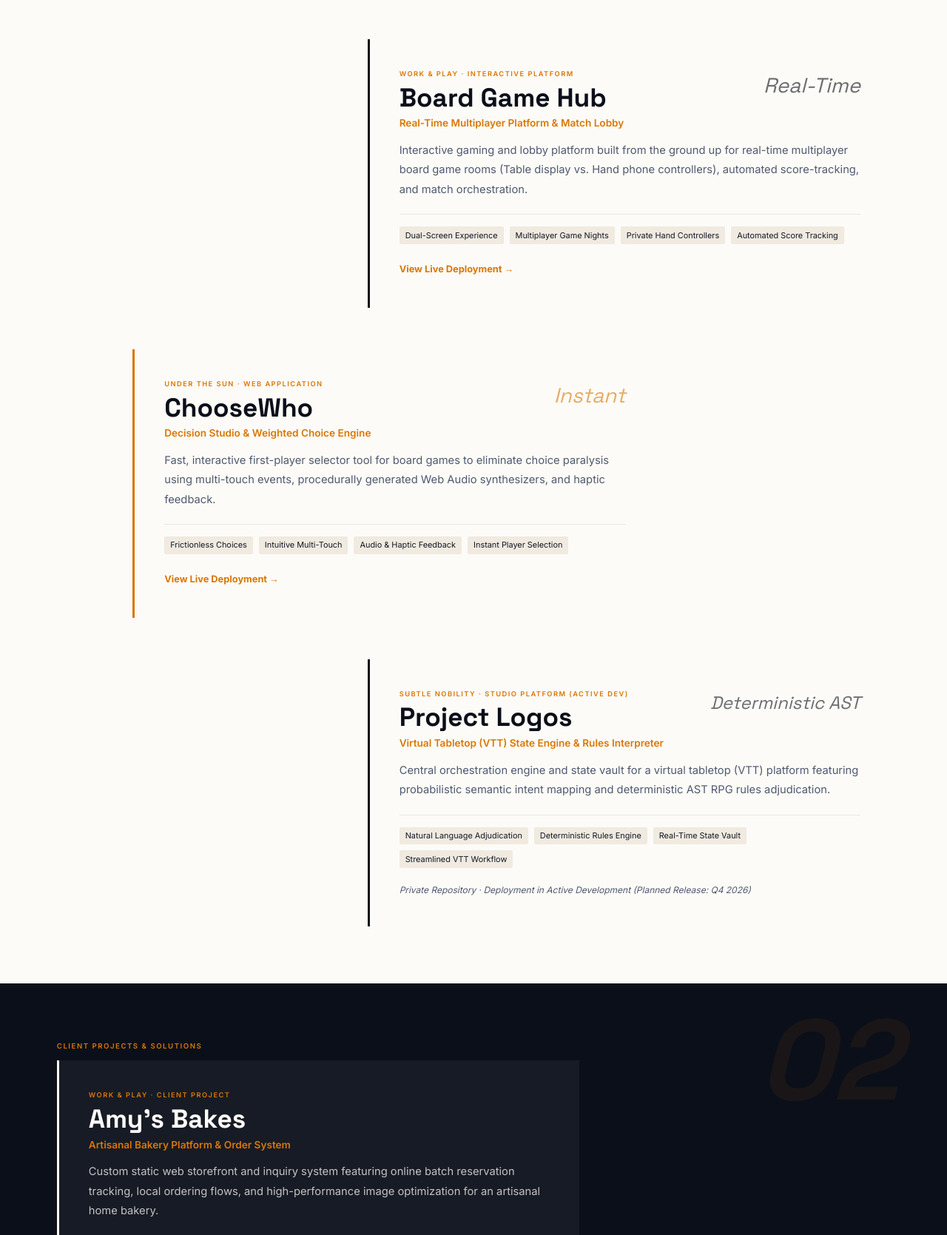
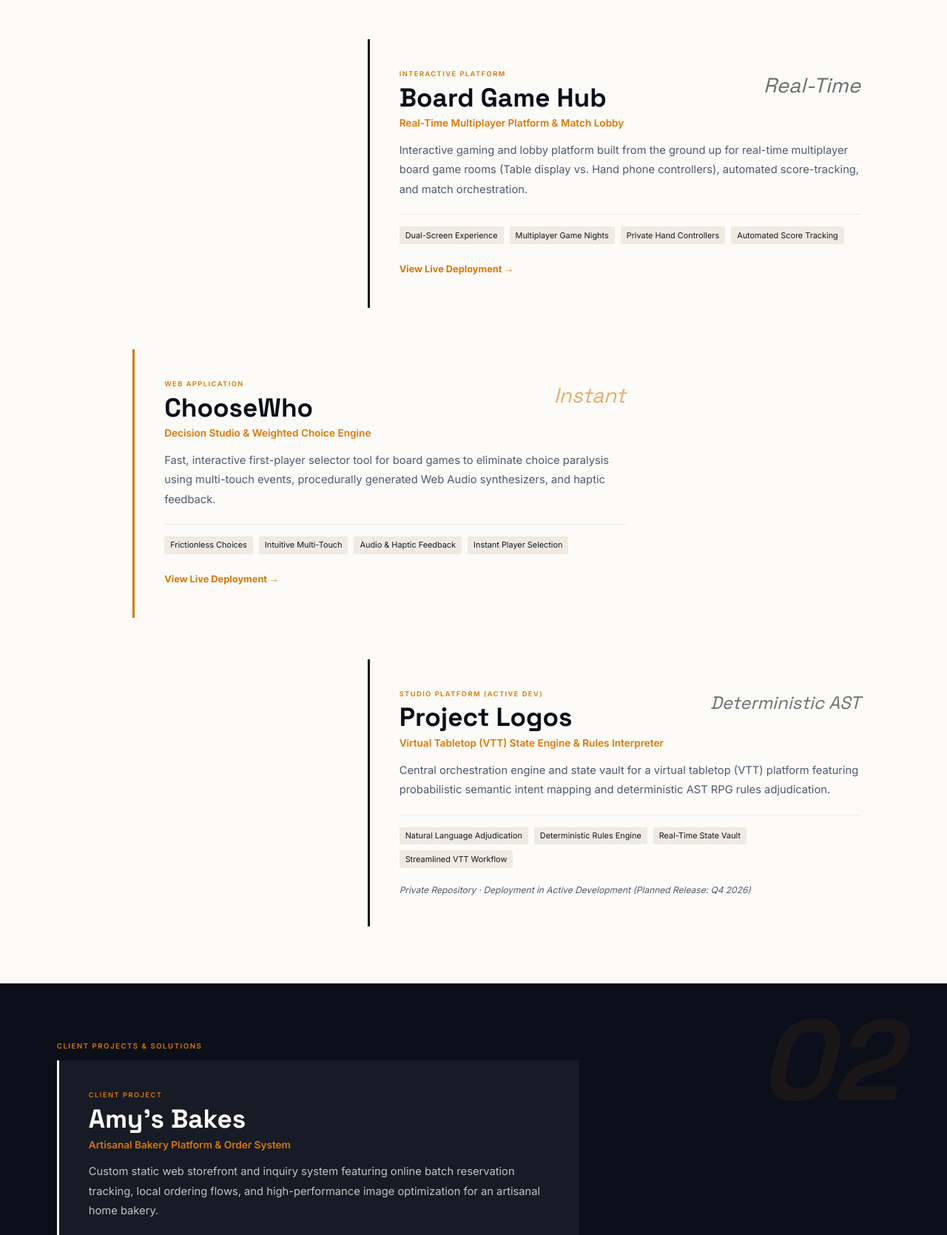
Before and after one commit to higherkey/eight-one-five-design, an Eleventy site: page portfolio.html in a window 1280 px wide. Shown: the part 1131-2800 px from the top of the page at 74% size. Built offline with nearby package versions, Linux system fonts and the light colour scheme; Eleventy itself is replaced by a stand-in of ours; files that its build step writes are made by us from their sources.

Commit message:
refactor: Remove pillar prefixes from portfolio category tags and update Kipu to Interactive App
Remove UNDER THE SUN, WORK & PLAY, WISDOM, and SUBTLE NOBILITY from all portfolio card tags. Update Kipu category to Interactive App.

```diff
--- a/app.js
+++ b/app.js
@@ -144,7 +144,7 @@ const CASE_STUDIES = [
     id: 'kipu',
     title: 'Kipu',
     subtitle: 'Sensory Mini-Games & Knowledge Engine',
-    category: 'Product / System',
+    category: 'Interactive App',
     metric: '100%',
     metricLabel: 'Deterministic Safety',
     pillar: 'Wisdom',
--- a/portfolio.html
+++ b/portfolio.html
@@ -31,7 +31,7 @@ permalink: /portfolio.html
           <div class="hor-stagger__item" style="background:var(--cream); padding:2.5rem; border-left:3px solid var(--amber);">
             <div style="display:flex; justify-content:space-between; align-items:flex-start; flex-wrap:wrap; gap:1rem;">
               <div>
-                <span class="hor-tag" style="font-size:0.58rem; margin-bottom:0.25rem; display:block;">WISDOM &middot; PRODUCT / SYSTEM</span>
+                <span class="hor-tag" style="font-size:0.58rem; margin-bottom:0.25rem; display:block;">INTERACTIVE APP</span>
                 <h3 class="hor-head" style="margin-bottom:0.25rem;">Kipu</h3>
                 <p style="font-size:0.85rem; font-weight:600; color:var(--amber); margin-bottom:0.75rem;">Sensory Mini-Games &amp; Knowledge Engine</p>
               </div>
@@ -53,7 +53,7 @@ permalink: /portfolio.html
           <div class="hor-stagger__item" style="background:var(--cream); padding:2.5rem; border-left:3px solid var(--dusk);">
             <div style="display:flex; justify-content:space-between; align-items:flex-start; flex-wrap:wrap; gap:1rem;">
               <div>
-                <span class="hor-tag" style="font-size:0.58rem; margin-bottom:0.25rem; display:block;">WORK &amp; PLAY &middot; INTERACTIVE PLATFORM</span>
+                <span class="hor-tag" style="font-size:0.58rem; margin-bottom:0.25rem; display:block;">INTERACTIVE PLATFORM</span>
                 <h3 class="hor-head" style="margin-bottom:0.25rem;">Board Game Hub</h3>
                 <p style="font-size:0.85rem; font-weight:600; color:var(--amber); margin-bottom:0.75rem;">Real-Time Multiplayer Platform &amp; Match Lobby</p>
               </div>
@@ -75,7 +75,7 @@ permalink: /portfolio.html
           <div class="hor-stagger__item" style="background:var(--cream); padding:2.5rem; border-left:3px solid var(--amber);">
             <div style="display:flex; justify-content:space-between; align-items:flex-start; flex-wrap:wrap; gap:1rem;">
               <div>
-                <span class="hor-tag" style="font-size:0.58rem; margin-bottom:0.25rem; display:block;">UNDER THE SUN &middot; WEB APPLICATION</span>
+                <span class="hor-tag" style="font-size:0.58rem; margin-bottom:0.25rem; display:block;">WEB APPLICATION</span>
                 <h3 class="hor-head" style="margin-bottom:0.25rem;">ChooseWho</h3>
                 <p style="font-size:0.85rem; font-weight:600; color:var(--amber); margin-bottom:0.75rem;">Decision Studio &amp; Weighted Choice Engine</p>
               </div>
@@ -97,7 +97,7 @@ permalink: /portfolio.html
           <div class="hor-stagger__item" style="background:var(--cream); padding:2.5rem; border-left:3px solid var(--dusk);">
             <div style="display:flex; justify-content:space-between; align-items:flex-start; flex-wrap:wrap; gap:1rem;">
               <div>
-                <span class="hor-tag" style="font-size:0.58rem; margin-bottom:0.25rem; display:block;">SUBTLE NOBILITY &middot; STUDIO PLATFORM (ACTIVE DEV)</span>
+                <span class="hor-tag" style="font-size:0.58rem; margin-bottom:0.25rem; display:block;">STUDIO PLATFORM (ACTIVE DEV)</span>
                 <h3 class="hor-head" style="margin-bottom:0.25rem;">Project Logos</h3>
                 <p style="font-size:0.85rem; font-weight:600; color:var(--amber); margin-bottom:0.75rem;">Virtual Tabletop (VTT) State Engine &amp; Rules Interpreter</p>
               </div>
@@ -131,7 +131,7 @@ permalink: /portfolio.html
           <div class="hor-stagger__item" style="background:rgba(253,251,247,0.05); padding:2.5rem; border-left:3px solid var(--cream);">
             <div style="display:flex; justify-content:space-between; align-items:flex-start; flex-wrap:wrap; gap:1rem;">
               <div>
-                <span class="hor-tag" style="font-size:0.58rem; margin-bottom:0.25rem; display:block;">WORK &amp; PLAY &middot; CLIENT PROJECT</span>
+                <span class="hor-tag" style="font-size:0.58rem; margin-bottom:0.25rem; display:block;">CLIENT PROJECT</span>
                 <h3 class="hor-head" style="color:var(--cream); margin-bottom:0.25rem;">Amy's Bakes</h3>
                 <p style="font-size:0.85rem; font-weight:600; color:var(--amber); margin-bottom:0.75rem;">Artisanal Bakery Platform &amp; Order System</p>
               </div>
@@ -152,7 +152,7 @@ permalink: /portfolio.html
           <div class="hor-stagger__item" style="background:rgba(253,251,247,0.05); padding:2.5rem; border-left:3px solid var(--amber);">
             <div style="display:flex; justify-content:space-between; align-items:flex-start; flex-wrap:wrap; gap:1rem;">
               <div>
-                <span class="hor-tag" style="font-size:0.58rem; margin-bottom:0.25rem; display:block;">WORK &amp; PLAY &middot; CLIENT PROJECT</span>
+                <span class="hor-tag" style="font-size:0.58rem; margin-bottom:0.25rem; display:block;">CLIENT PROJECT</span>
                 <h3 class="hor-head" style="color:var(--cream); margin-bottom:0.25rem;">Exagrow</h3>
                 <p style="font-size:0.85rem; font-weight:600; color:var(--amber); margin-bottom:0.75rem;">AI Consulting &amp; Business Operations Platform</p>
               </div>
```
Also changed, not shown: docs/traces/feat-horizon-redesign-and-cleanup.md (+1 -1 lines).
